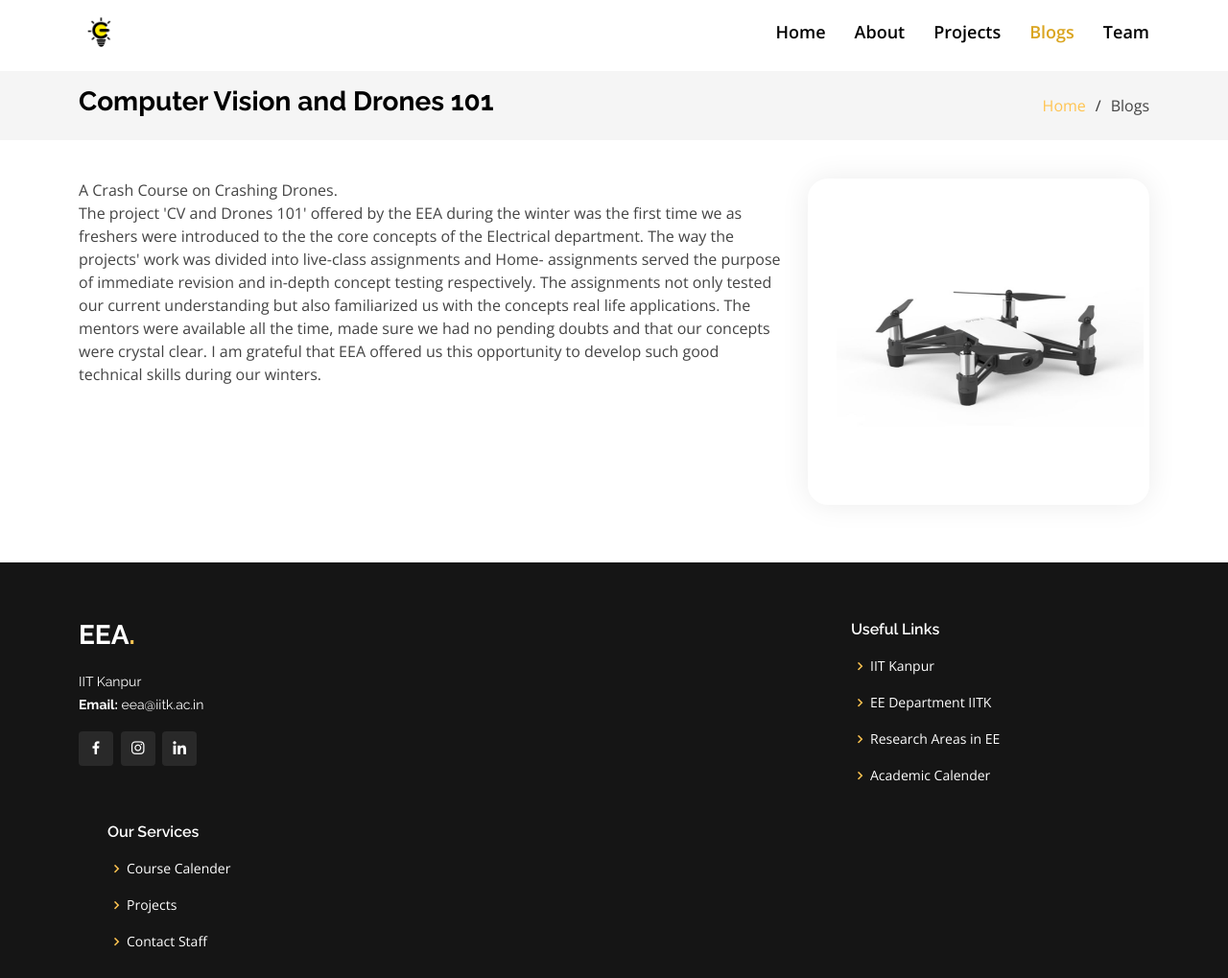
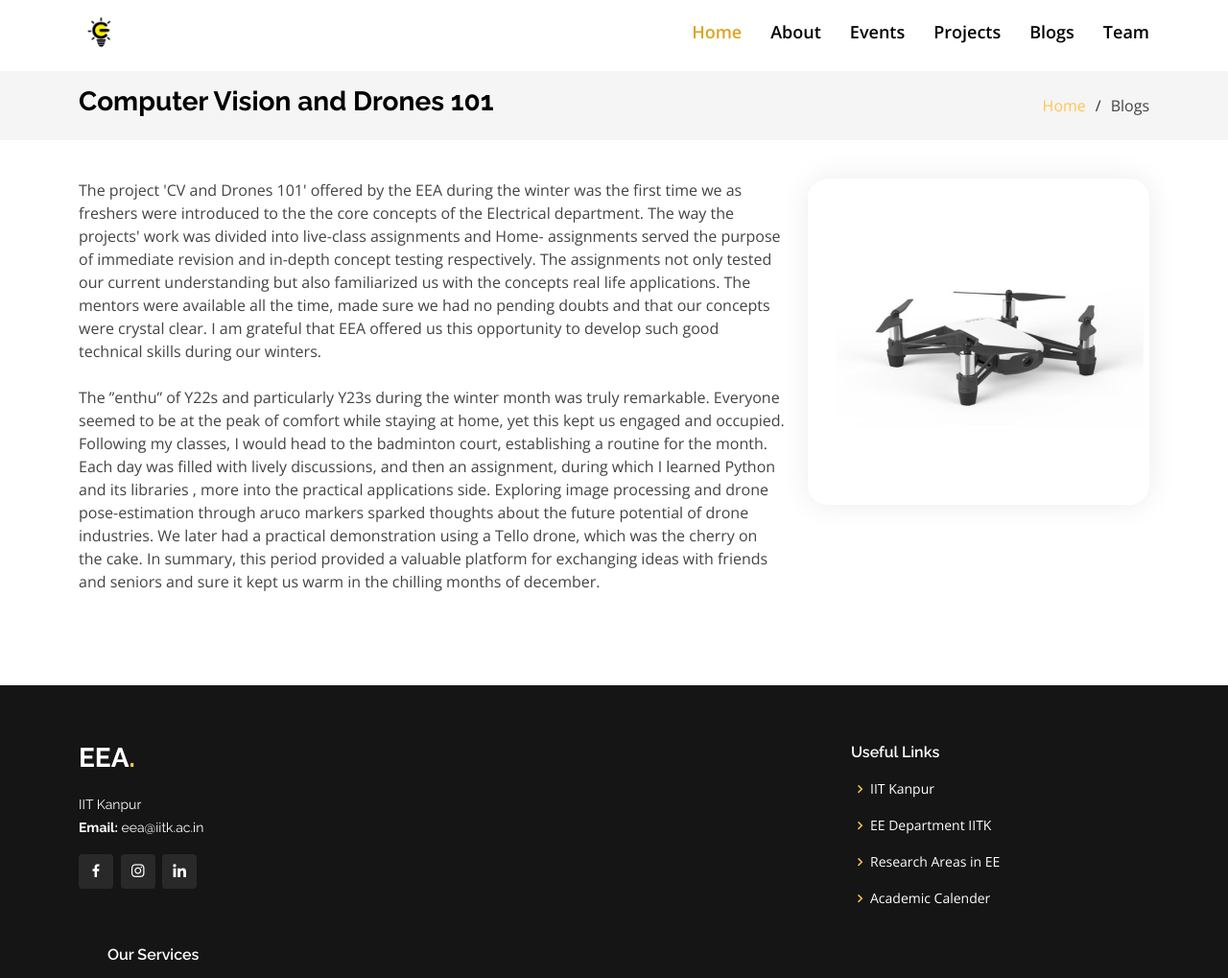
Before and after one commit to vedprakash226/EEA_website2, a plain HTML site: page views/CV_Drone.html in a window 1280 px wide. Shown: the top 1019 px of the page at 96% size. Drawn offline with nearby package versions, Linux system fonts and the light colour scheme.

Commit message:
CV content added + loading and scroll speed enhanced

```diff
--- a/views/CV_Drone.html
+++ b/views/CV_Drone.html
@@ -41,12 +41,12 @@
 
       <nav id="navbar" class="navbar order-last order-lg-0">
         <ul>
-          <li><a class="nav-link scrollto " href="../index.html">Home</a></li>
-          <li><a class="nav-link scrollto" href="#about">About</a></li>
-          <li><a class="nav-link scrollto" href="#services">Projects</a></li>
-          <li><a class="nav-link scrollto active" href="#portfolio">Blogs</a></li>
-          <li><a class="nav-link scrollto" href="../team2.html">Team</a></li>
-
+          <li><a class="nav-link scrollto active" href="../index.html">Home</a></li>
+          <li><a class="nav-link scrollto" onclick="scrollToSection('about')">About</a></li>
+          <li><a class="nav-link scrollto" onclick="scrollToSection('events')">Events</a></li>
+          <li><a class="nav-link scrollto" onclick="scrollToSection('Projects')">Projects</a></li>
+          <li><a class="nav-link scrollto" onclick="scrollToSection('portfolio')">Blogs</a></li>
+          <li><a class="nav-link scrollto" href="team2.html">Team</a></li>
 
         </ul>
         <i class="bi bi-list mobile-nav-toggle"></i>
@@ -85,9 +85,8 @@
             <div class="portfolio-details-slider swiper">
               <div class="swiper-wrapper align-items-center">
                 <p>
-                  A Crash Course on Crashing Drones.
-                  <br>
-                  The project 'CV and Drones 101' offered by the EEA during the winter was the first time we as freshers were introduced to the the core concepts of the Electrical department. The way the projects' work was divided into live-class assignments and Home- assignments served the purpose of immediate revision and in-depth concept testing respectively. The assignments not only tested our current understanding but also familiarized us with the concepts real life applications. The mentors were available all the time, made sure we had no pending doubts and that our concepts were crystal clear. I am grateful that EEA offered us this opportunity to develop such good technical skills during our winters.
+                  The project 'CV and Drones 101' offered by the EEA during the winter was the first time we as freshers were introduced to the the core concepts of the Electrical department. The way the projects' work was divided into live-class assignments and Home- assignments served the purpose of immediate revision and in-depth concept testing respectively. The assignments not only tested our current understanding but also familiarized us with the concepts real life applications. The mentors were available all the time, made sure we had no pending doubts and that our concepts were crystal clear. I am grateful that EEA offered us this opportunity to develop such good technical skills during our winters. <br><br>
+                  The ”enthu” of Y22s and particularly Y23s during the winter month was truly remarkable. Everyone seemed to be at the peak of comfort while staying at home, yet this kept us engaged and occupied. Following my classes, I would head to the badminton court, establishing a routine for the month. Each day was filled with lively discussions, and then an assignment, during which I learned Python and its libraries , more into the practical applications side. Exploring image processing and drone pose-estimation through aruco markers sparked thoughts about the future potential of drone industries. We later had a practical demonstration using a Tello drone, which was the cherry on the cake. In summary, this period provided a valuable platform for exchanging ideas with friends and seniors and sure it kept us warm in the chilling months of december.
                 </p>
               </div>
               <div class="swiper-pagination"></div>
```
Also changed, not shown: index.html (+1 -1 lines), views/VisionVerse.html (+1 -1 lines).
